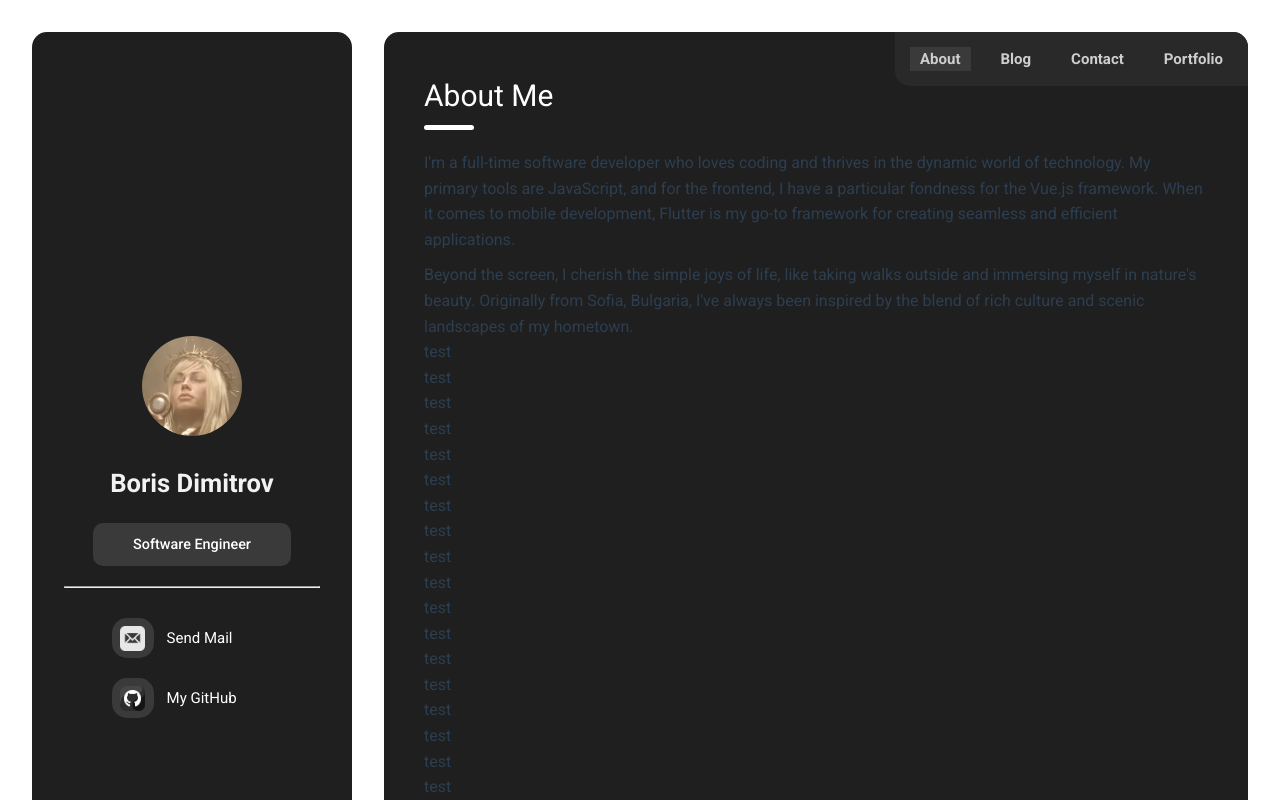
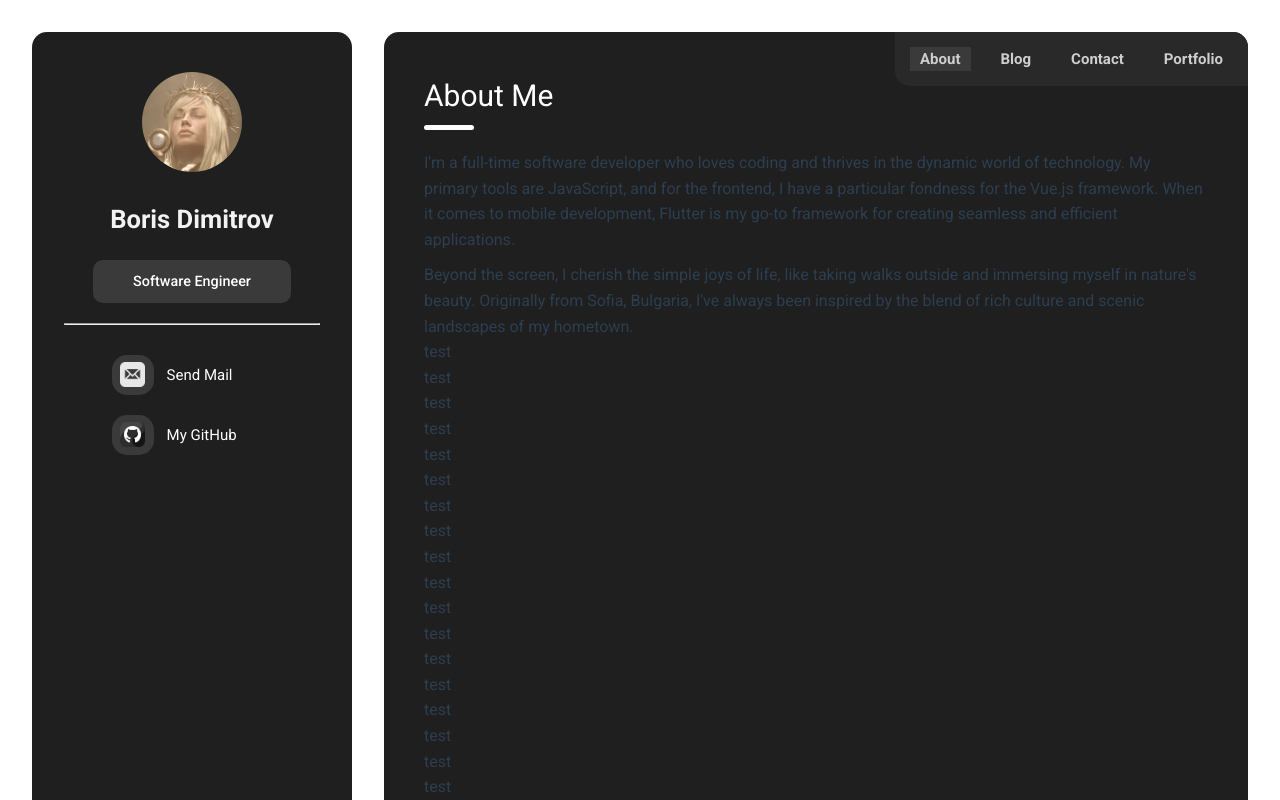
Before and after one commit to BorisDmv/portfolio-2024, a Vue app: page / in a window 1280 px wide. Shown: the top 800 px of the page. Built offline with nearby package versions, Linux system fonts and the light colour scheme.

Commit message:
side screen layout fix

```diff
--- a/src/components/SideScreen.vue
+++ b/src/components/SideScreen.vue
@@ -55,7 +55,7 @@ h2 {
 .container {
   background: #1f1f1f;
   margin: 2rem 0 2rem 2rem;
-  height: 1000px;
+  height: 100vh;
   min-width: 320px;
   width: 20%;
   position: sticky; /* Fixed position */
@@ -70,6 +70,7 @@ h2 {
 
 .row {
   text-align: center;
+  height: 90%;
 }
 
 .name-content{
```
